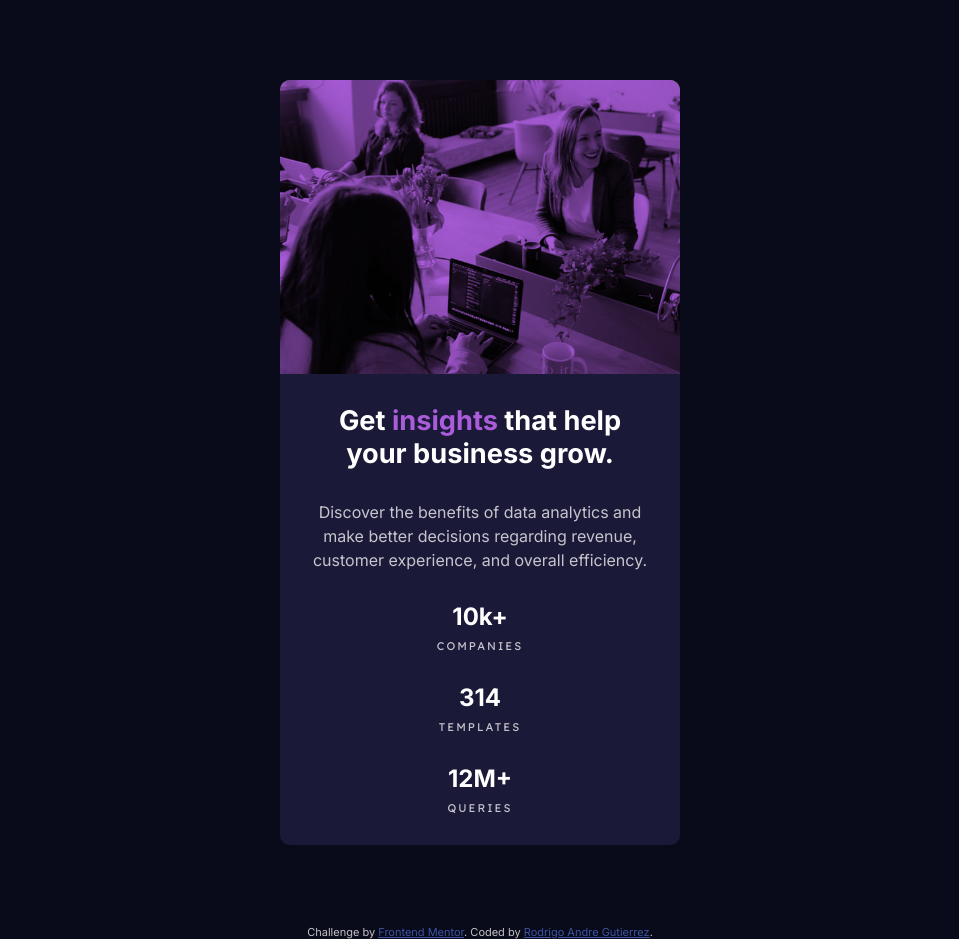
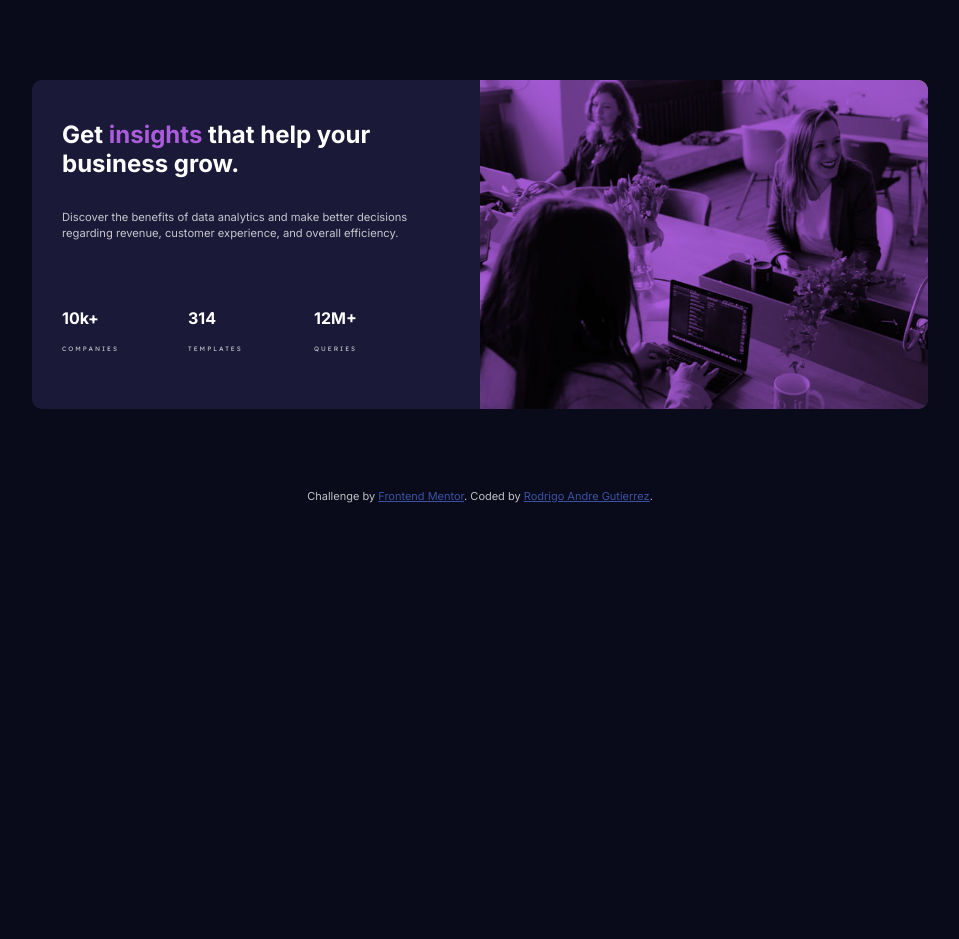
Before and after one commit to rodrigoandregg/stats-preview-card-challenge, a plain HTML site: page index.html in a window 1280 px wide. Shown: the whole page, without its empty margins (160-1119 px from the left). After the commit the page ends 800 px from the top, so only its background shows below. Drawn offline with Linux system fonts and the light colour scheme.

Commit message:
se agregan meida queries para 678px, 1024px y 1440px

```diff
--- a/styles/style.css
+++ b/styles/style.css
@@ -59,12 +59,14 @@ body {
 
 .stats-card__img {
     width: 100%;
+    height: 100%;
+    object-fit: cover;
 }
 
 .stats-card__info {
     display: grid;
     gap: 30px;
-    padding: 30px;
+    padding: 40px 30px;
 }
 
 .info__texts {
@@ -118,3 +120,100 @@ body {
 .attribution a {
     color: hsl(228, 45%, 44%);
 }
+
+@media (min-width:768px) {
+
+    .stats-card__container {
+        max-width: unset;
+        width: 70%;
+        grid-template-columns: repeat(2, 1fr);
+        text-align: start;
+    }
+
+    .stats-card__picture {
+        order: 1;
+    }
+
+    .stats-card__info {
+        gap: 20px;
+    }
+
+    .info__texts {
+        gap: 15px;
+    }
+
+    .texts__title {
+        font-size: 1.2rem;
+    }
+
+    .texts__paragraph {
+        font-size: .5rem;
+    }
+
+    .info__stats {
+        grid-template-columns: repeat(3, 1fr);
+    }
+
+    .stats__data {
+        gap: 2px;
+    }
+
+    .data__heading {
+        font-size: .8rem;
+    }
+
+    .data__paragraph {
+        font-size: .3rem;
+    }
+}
+
+@media (min-width:1024px) {
+
+    .stats-card__info {
+        padding-right: 70px;
+        gap: 50px;
+    }
+
+    .texts__title {
+        font-size: 1.5rem;
+    }
+
+    .texts__paragraph {
+        font-size: .7rem;
+    }
+
+    .stats__data {
+        gap: 2px;
+    }
+
+    .data__heading {
+        font-size: 1rem;
+    }
+
+    .data__paragraph {
+        font-size: .4rem;
+    }
+}
+
+@media (min-width:1440px) {
+
+    .texts__title {
+        font-size: 2.3rem;
+    }
+
+    .texts__paragraph {
+        font-size: 1rem;
+    }
+
+    .stats__data {
+        gap: 2px;
+    }
+
+    .data__heading {
+        font-size: 1.5rem;
+    }
+
+    .data__paragraph {
+        font-size: .8rem;
+    }
+}
```
